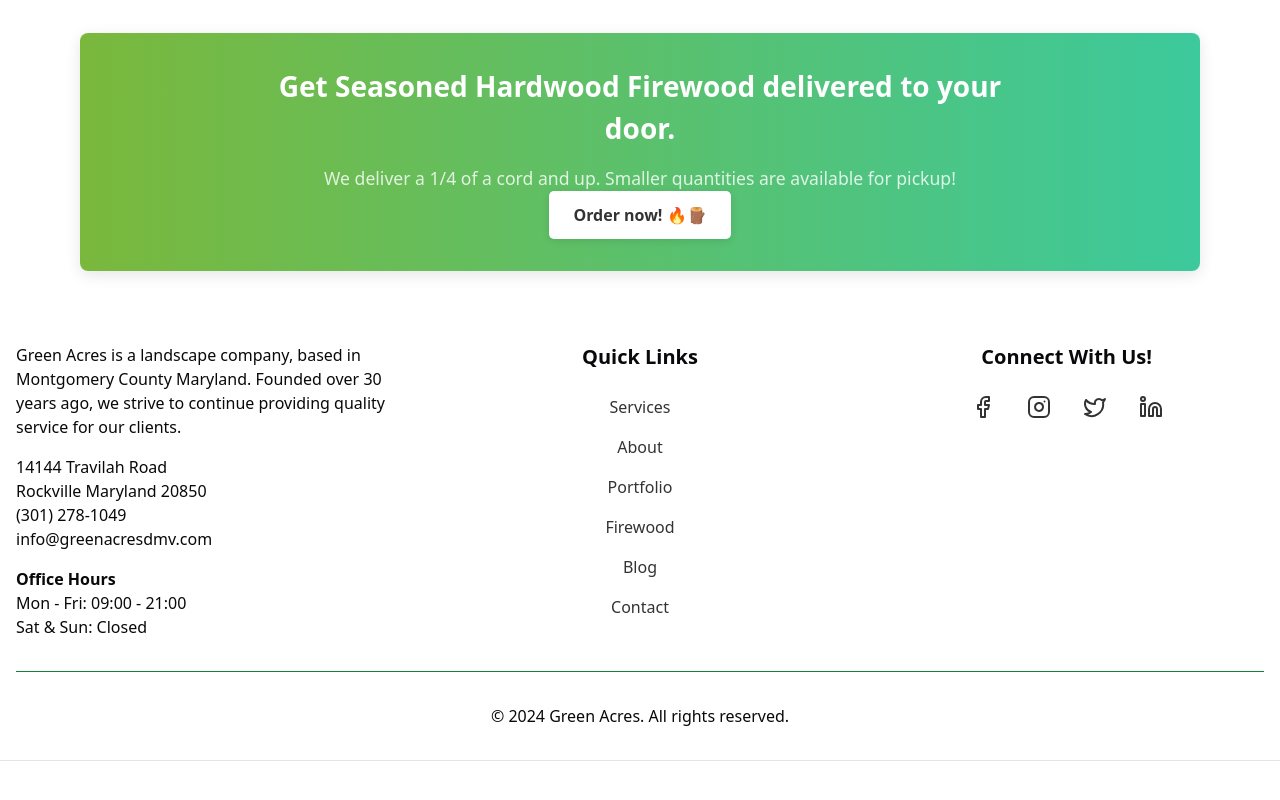
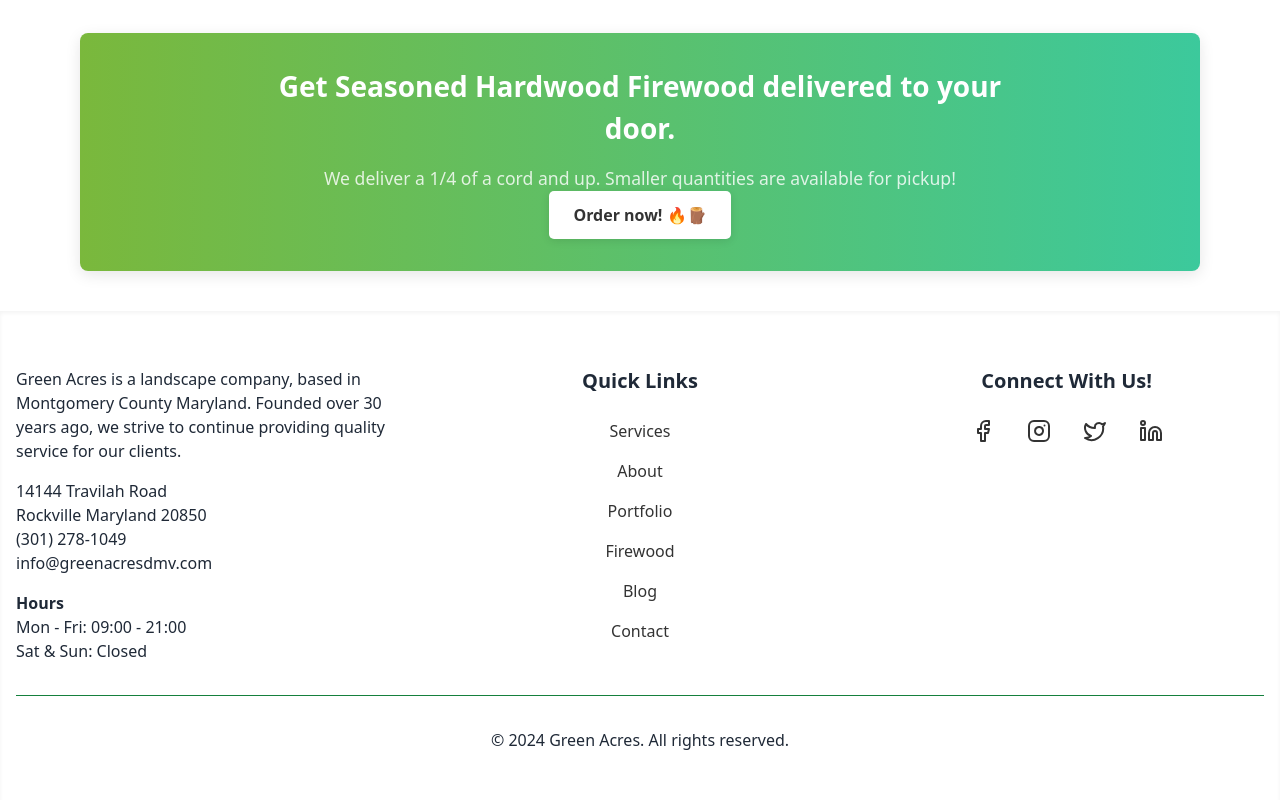
Before and after one commit to 0ETERATION1/greenacres, a Next.js app: page / in a window 1280 px wide. Shown: the part 1432-2232 px from the top of the page. Before the commit the page ends 2193 px from the top, so only its background shows below. Built offline with nearby package versions, Linux system fonts and the light colour scheme.

Commit message:
footer shadow

```diff
--- a/components/Footer.tsx
+++ b/components/Footer.tsx
@@ -3,7 +3,7 @@ import { Facebook, Instagram, Twitter, Linkedin } from "lucide-react";
 
 export default function Footer() {
   return (
-    <footer className="duration-300 border-b bg-white/95 backdrop-blur-sm">
+    <footer className="bg-white/95 backdrop-blur-md text-gray-800 py-6 shadow-inner">
       <div className="container mx-auto px-4 py-8">
         <div className="grid grid-cols-1 md:grid-cols-3 gap-8 justify-items-center">
           {/* Company Information */}
@@ -31,7 +31,7 @@ export default function Footer() {
               </a>
             </address>
             <div className="mt-4">
-              <h4 className="font-semibold">Office Hours</h4>
+              <h4 className="font-semibold">Hours</h4>
               <p>Mon - Fri: 09:00 - 21:00</p>
               <p>Sat & Sun: Closed</p>
             </div>
```
